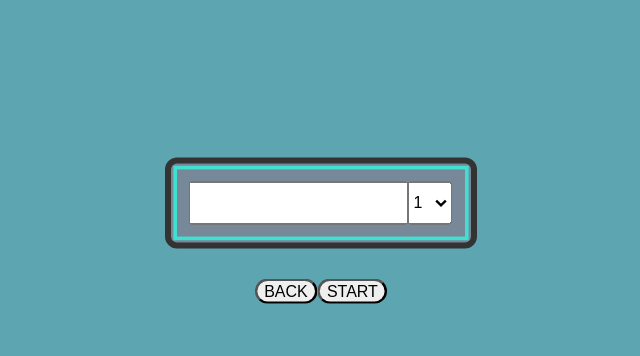
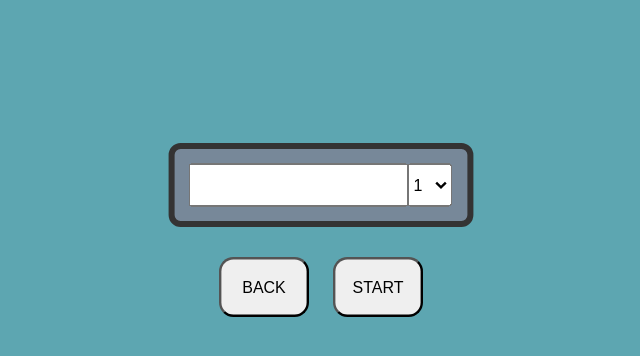
Before and after one commit to DMWH-Bsmith/killer, a plain HTML site: page index.html in a window 1280 px wide. Both pictures are taken after a click on the button "NEXT". Shown: the top 356 px of the page, without its empty margins (319-959 px from the left). Drawn offline with Linux system fonts and the light colour scheme.

Commit message:
styleszzzz

```diff
--- a/style.css
+++ b/style.css
@@ -38,7 +38,7 @@ h1 {
     overflow: hidden;
     transform: scale(1.5);
     transform-origin: center;
-    padding-left: 20px;
+    padding-left: 25px;
     padding-right: 50px;
 }
 
@@ -67,7 +67,7 @@ input {
     align-items: center;
     display: flex;
     flex-direction: row;
-    border: 3px solid turquoise;
+    /* border: 3px solid turquoise; */
 }
 
 
@@ -143,6 +143,9 @@ p {
 
 .backBtn, .startBtn {
     border-radius: 12px;
+    min-height: 50px;
+    min-width: 75px;
+
 }
 
 .playa {
@@ -161,3 +164,11 @@ p {
     display: flex;
     justify-content: space-between;
 }
+
+.backBtn {
+    margin-right: 10px;
+}
+
+.startBtn {
+    margin-left: 10px;
+}
```
